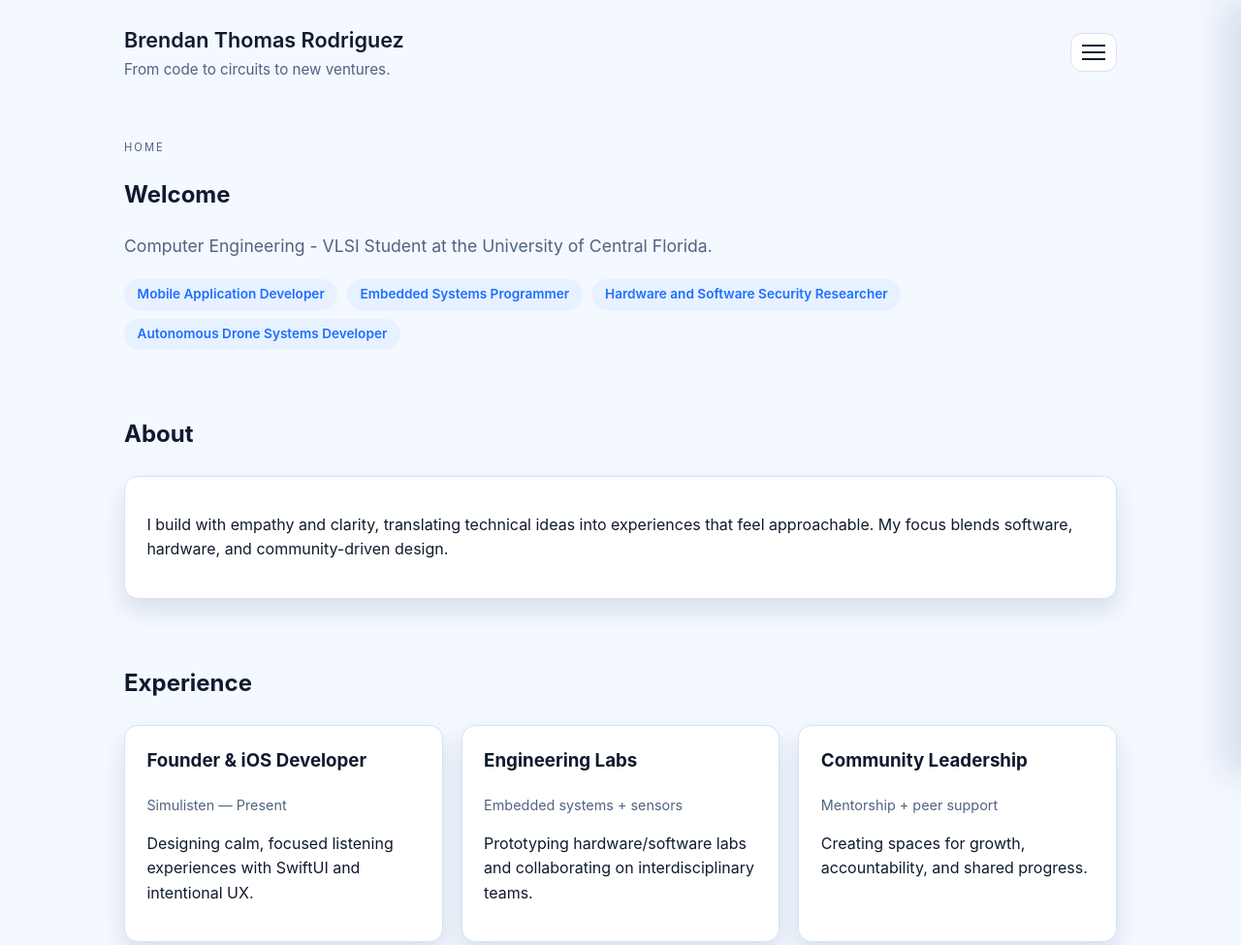
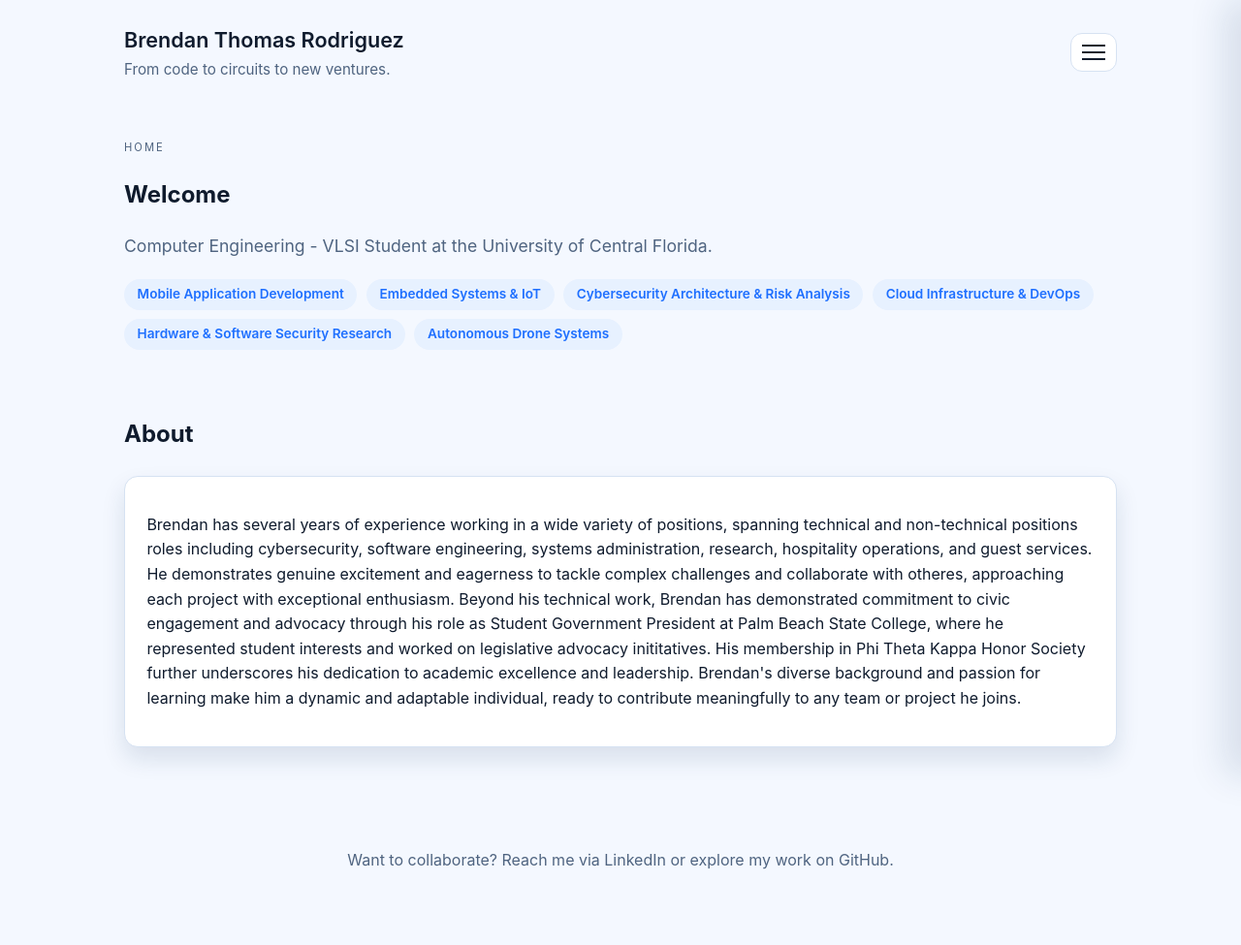
Before and after one commit to brendantr/brendantr-website, a plain HTML site: page index.html in a window 1280 px wide. Shown: the top 975 px of the page at 97% size. Drawn offline with Linux system fonts and the light colour scheme.

Commit message:
edited the home page, made 'experience' its own page.

```diff
--- a/index.html
+++ b/index.html
@@ -23,7 +23,7 @@
         <ul>
             <li><a href="index.html">Home</a></li>
             <li><a href="#about">About</a></li>
-            <li><a href="#experience">Experience</a></li>
+            <li><a href="experience.html">Experience</a></li>
             <li><a href="evolution.html">Personal Evolution</a></li>
             <li><a href="achievements.html">Personal Highlights</a></li>
             <li><a href="https://github.com/brendantr">GitHub</a></li>
@@ -36,10 +36,12 @@
             <h1>Welcome</h1>
             <p class="hero-lead">Computer Engineering - VLSI Student at the University of Central Florida.</p>
             <div class="chip-list">
-                <span>Mobile Application Developer</span>
-                <span>Embedded Systems Programmer</span>
-                <span>Hardware and Software Security Researcher</span>
-                <span>Autonomous Drone Systems Developer</span>
+                <span>Mobile Application Development</span>
+                <span>Embedded Systems & IoT</span>
+                <span>Cybersecurity Architecture & Risk Analysis</span>
+                <span>Cloud Infrastructure & DevOps</span>
+                <span>Hardware & Software Security Research</span>
+                <span>Autonomous Drone Systems</span>
             </div>
         </section>
 
@@ -48,30 +50,15 @@
                 <h2>About</h2>
             </div>
             <div class="preview-card">
-                <p>I build with empathy and clarity, translating technical ideas into experiences that feel approachable. My focus blends software, hardware, and community-driven design.</p>
-            </div>
-        </section>
-
-        <section id="experience" class="section preview">
-            <div class="section-header">
-                <h2>Experience</h2>
-            </div>
-            <div class="preview-grid">
-                <article class="preview-card">
-                    <h3>Founder &amp; iOS Developer</h3>
-                    <p class="item-meta">Simulisten — Present</p>
-                    <p>Designing calm, focused listening experiences with SwiftUI and intentional UX.</p>
-                </article>
-                <article class="preview-card">
-                    <h3>Engineering Labs</h3>
-                    <p class="item-meta">Embedded systems + sensors</p>
-                    <p>Prototyping hardware/software labs and collaborating on interdisciplinary teams.</p>
-                </article>
-                <article class="preview-card">
-                    <h3>Community Leadership</h3>
-                    <p class="item-meta">Mentorship + peer support</p>
-                    <p>Creating spaces for growth, accountability, and shared progress.</p>
-                </article>
+                <p>Brendan has several years of experience working in a wide variety of positions, spanning technical and non-technical positions roles including cybersecurity,
+                    software engineering, systems administration, research, hospitality operations, and guest services.
+                    He demonstrates genuine excitement and eagerness to tackle complex challenges and collaborate with otheres,
+                    approaching each project with exceptional enthusiasm.
+                    Beyond his technical work, Brendan has demonstrated commitment to civic engagement and advocacy through his role as Student Government President at Palm Beach State College,
+                    where he represented student interests and worked on legislative advocacy inititatives.
+                    His membership in Phi Theta Kappa Honor Society further underscores his dedication to academic excellence and leadership. Brendan's diverse background and passion for learning make him a dynamic and
+                    adaptable individual, ready to contribute meaningfully to any team or project he joins.
+                </p>
             </div>
         </section>
 
```
Also changed, not shown: achievements.html (+1 -4 lines), evolution.html (+1 -4 lines), experience.html (added, +67 -0 lines).
